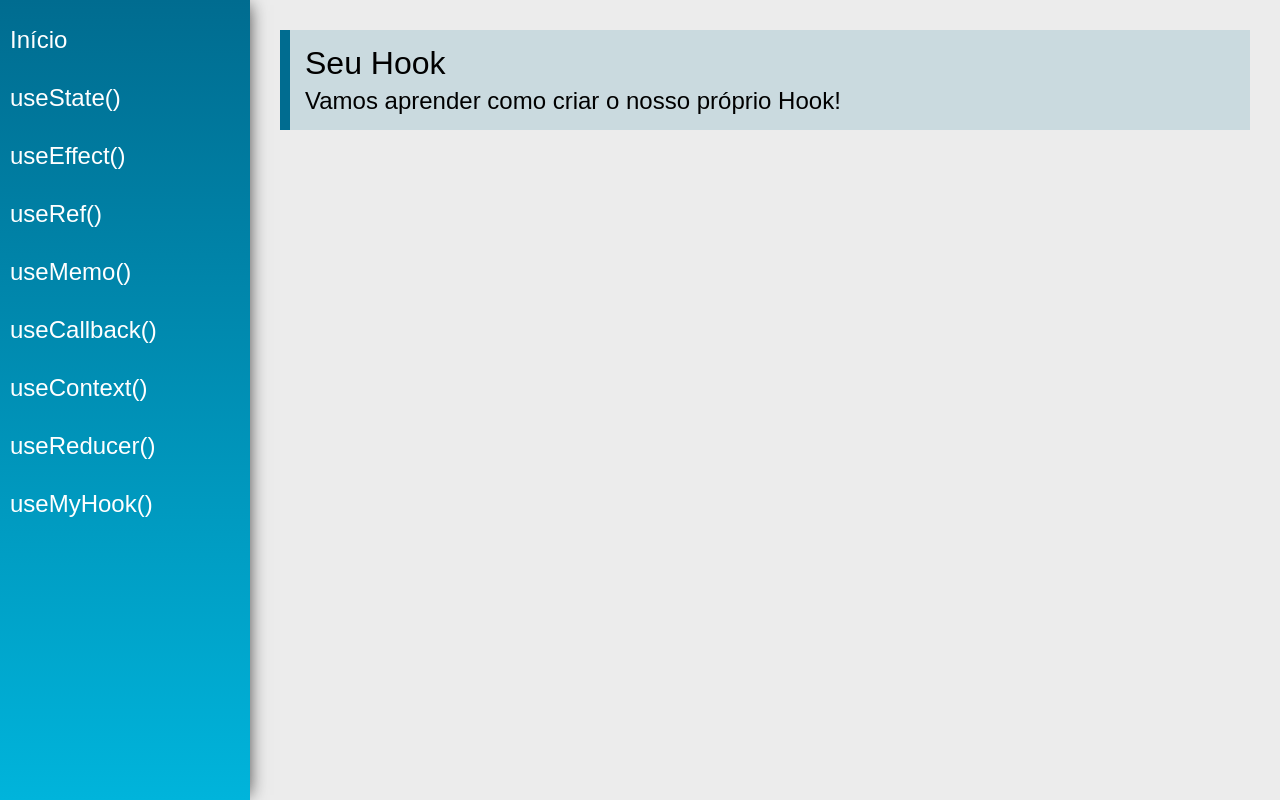
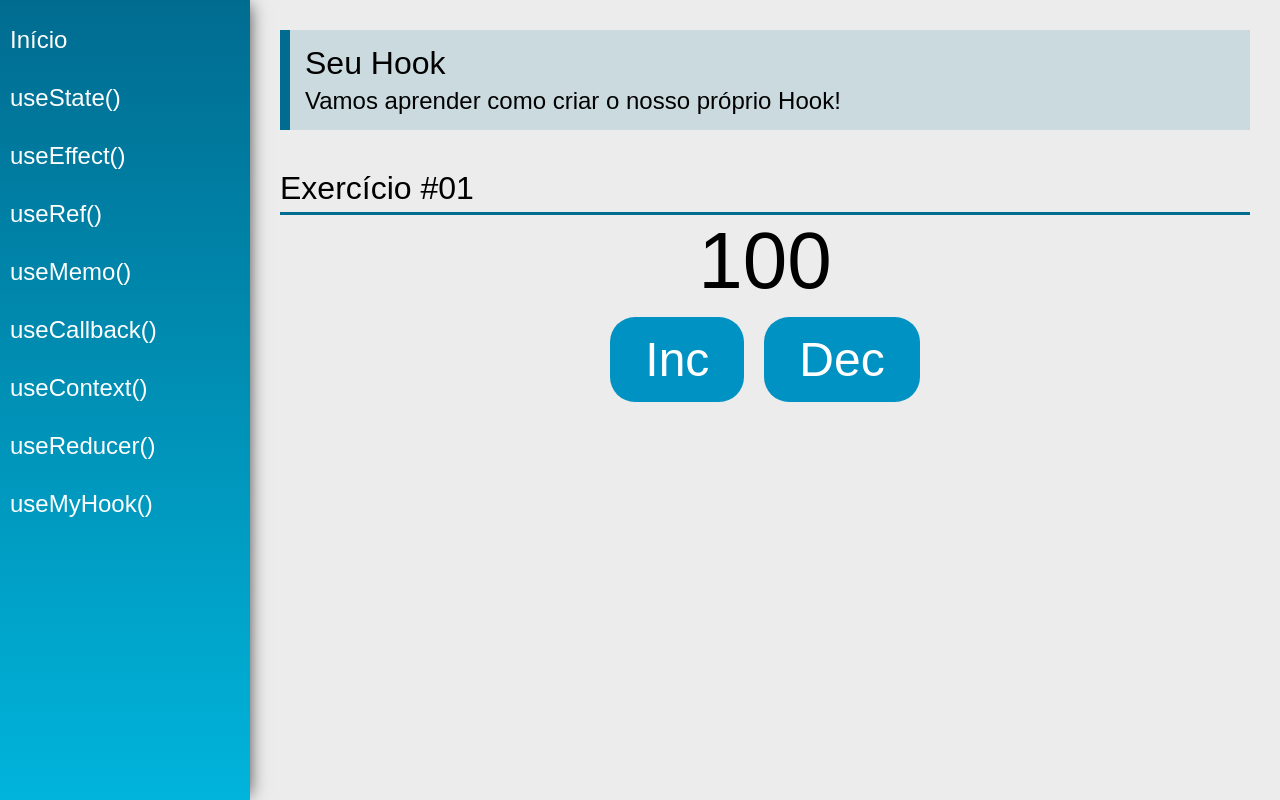
Before and after one commit to viniciusFUU/hooks, a React (Create React App) app: page /useCustom in a window 1280 px wide. Built offline with nearby package versions, Linux system fonts and the light colour scheme.

Commit message:
React Hooks #10 custom hooks

```diff
--- /dev/null
+++ b/src/hooks/useCounter.js
@@ -0,0 +1,15 @@
+import React, { useState } from "react";
+
+export const useCounter = (initialValue = 100) => {
+    const [count, setCount] = useState(initialValue)
+
+    function inc() {
+        setCount(count + 1)
+    }
+
+    function dec() {
+        setCount(count - 1)
+    }
+
+    return [count, inc, dec]
+}
--- a/src/views/examples/UseCustom.jsx
+++ b/src/views/examples/UseCustom.jsx
@@ -1,15 +1,30 @@
-import React from 'react'
-import PageTitle from '../../components/layout/PageTitle'
+import React from "react";
+import PageTitle from "../../components/layout/PageTitle";
+
+import SectionTitle from "../../components/layout/SectionTitle"
+import { useCounter } from "../../hooks/useCounter";
 
 const UseRef = (props) => {
+
+    const [count, inc, dec] = useCounter()
+
   return (
     <div className="UseCustom">
       <PageTitle
         title="Seu Hook"
         subtitle="Vamos aprender como criar o nosso próprio Hook!"
       />
+
+      <SectionTitle title="Exercício #01" />
+      <div className="center">
+        <span className="text">{count}</span>
+        <div>
+            <button className="btn" onClick={() => inc()}>Inc</button>
+            <button className="btn" onClick={() => dec()}>Dec</button>
         </div>
-    )
-}
+      </div>
+    </div>
+  );
+};
 
-export default UseRef
+export default UseRef;
```
Lines whose indentation alone changed are shown as unchanged.
